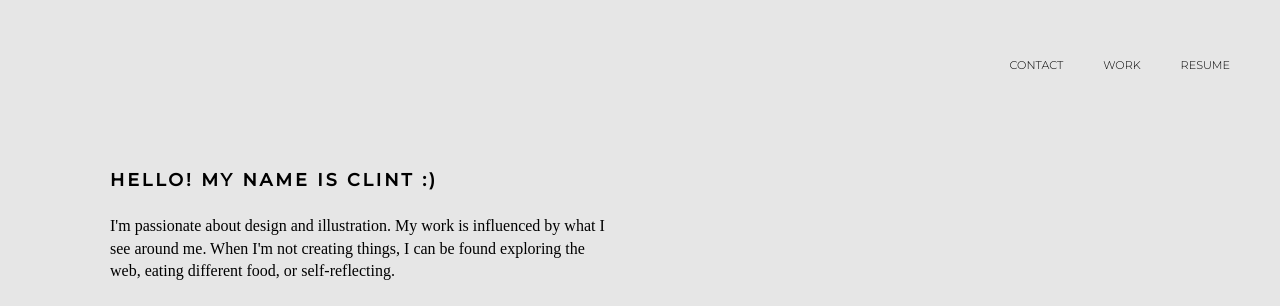
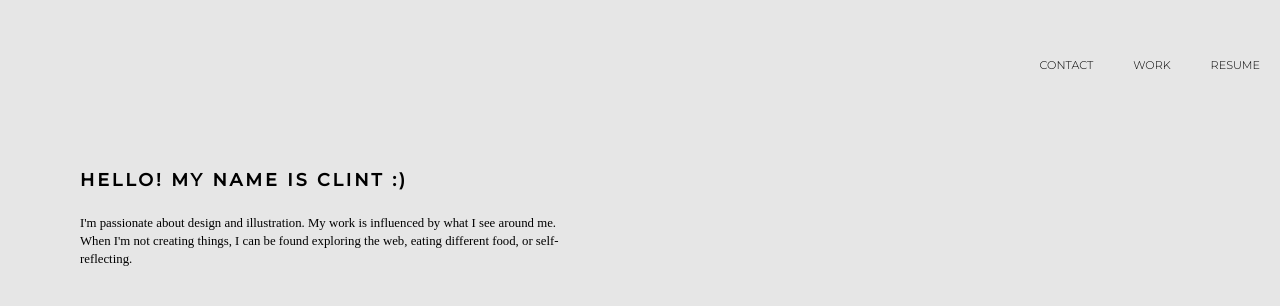
Before and after one commit to CKadera12/portfolio-website, a website: page app/index.html in a window 1280 px wide. Shown: the top 306 px of the page. Drawn offline with Linux system fonts and the light colour scheme.

Commit message:
recent updates.

```diff
--- a/app/assets/styles/base/_global.css
+++ b/app/assets/styles/base/_global.css
@@ -14,7 +14,7 @@ body {
 	}
 
 		p {
-		font-size: 1rem;
+		font-size: .8rem;
 		margin-top: 25px;
 		font-family: "tinos", sans-serif;
 		font-weight: 300;
--- /dev/null
+++ b/app/assets/styles/base/_mixins.css
@@ -0,0 +1,5 @@
+@define-mixin atSmall {
+	@media (min-width: 530px){
+		@mixin-content;
+	}
+}
--- a/app/assets/styles/modules/_intro.css
+++ b/app/assets/styles/modules/_intro.css
@@ -1,18 +1,37 @@
 .intro {
+	margin-left: auto;
+	margin-right: auto;
+
+	@mixin atSmall {
 	margin-top: 80px;
 	margin-left: 80px;
+		}
+
 	h1 {
-	text-transform: uppercase;
-	font-size: 1.1rem;
-	letter-spacing: .18rem;
+		text-transform: uppercase;
+		font-size: .9rem;
+		letter-spacing: .15rem;
+		text-align: center;
+
+		@mixin atSmall {
+		font-size: 1.1rem;
+		letter-spacing: .18rem;
+		text-align: left;
+		}
 	}
 
 	p {
-		font-size: 1rem;
+		font-size: .8rem;
 		margin-top: 25px;
 		font-family: "tinos", sans-serif;
 		font-weight: 300;
+		line-height: 1.4;
+		width: 98%;
+		text-align: center;
+
+		@mixin atSmall {
+		text-align: left;
 		width: 500px;
-		line-height: 1.4;
+		}
 	}
 }
--- a/app/assets/styles/modules/_nav.css
+++ b/app/assets/styles/modules/_nav.css
@@ -6,15 +6,28 @@
 	height: 50px;
 	background-color: $mainGrey;
 	z-index: 1;
+	text-align: center;
+
+
+	&__resume {
+		display: none;
+
+		@mixin atSmall {
+		display: inline;
+		}
+	}
 
 	li {
+	display: inline;
+	line-height: 50px;
 	padding: 0 20px;
-	display: inline;
+
+	@mixin atSmall {
 	float: right;
-	line-height: 50px;
+	}
 
-		&:hover {
-			text-decoration: underline;
-		}
+	&:hover {
+	text-decoration: underline;
+	}
 	}
 }
--- a/app/assets/styles/styles.css
+++ b/app/assets/styles/styles.css
@@ -6,6 +6,7 @@
 
 @import "base/_variables";
 @import "base/_global";
+@import "base/_mixins";
 
 @import "modules/_wrapper";
 @import "modules/_gallery";
--- a/app/index.html
+++ b/app/index.html
@@ -6,10 +6,10 @@
 <link rel="stylesheet" type="text/css" href="temp/styles/styles.css">
 </head>
 
-<body class="wrapper">
+<body>
 	<nav class="nav">
 		<ul>
-		<li><a href="./assets/pdf/resume.pdf" target="_blank">resume</a></li>
+		<li><a class="nav__resume" href="./assets/pdf/resume.pdf" target="_blank">resume</a></li>
 		<li><a href="../_______">work</a></li>
 		<li class="nav__contact"><a href="../______">contact</a></li>
 		</ul>
--- a/app/temp/styles/styles.css
+++ b/app/temp/styles/styles.css
@@ -382,7 +382,7 @@ body ul {
   list-style-type: none;
 }
 body p {
-  font-size: 1rem;
+  font-size: .8rem;
   margin-top: 25px;
   font-family: "tinos", sans-serif;
   font-weight: 300;
@@ -451,21 +451,42 @@ body p {
 	100% {opacity: .1;}
 }
 .intro {
-	margin-top: 80px;
-	margin-left: 80px;
+	margin-left: auto;
+	margin-right: auto;
+}
+@media (min-width: 530px){
+  .intro{
+    margin-top: 80px;
+    margin-left: 80px;
+  }
 }
 .intro h1 {
   text-transform: uppercase;
-  font-size: 1.1rem;
-  letter-spacing: .18rem;
+  font-size: .9rem;
+  letter-spacing: .15rem;
+  text-align: center;
+}
+@media (min-width: 530px){
+  .intro h1{
+    font-size: 1.1rem;
+    letter-spacing: .18rem;
+    text-align: left;
+  }
 }
 .intro p {
-  font-size: 1rem;
+  font-size: .8rem;
   margin-top: 25px;
   font-family: "tinos", sans-serif;
   font-weight: 300;
-  width: 500px;
   line-height: 1.4;
+  width: 98%;
+  text-align: center;
+}
+@media (min-width: 530px){
+  .intro p{
+    text-align: left;
+    width: 500px;
+  }
 }
 .nav {
 	margin-top: 40px;
@@ -475,12 +496,25 @@ body p {
 	height: 50px;
 	background-color: #e6e6e6;
 	z-index: 1;
+	text-align: center;
+}
+.nav__resume {
+  display: none;
+}
+@media (min-width: 530px){
+  .nav__resume{
+    display: inline;
+  }
 }
 .nav li {
+  display: inline;
+  line-height: 50px;
   padding: 0 20px;
-  display: inline;
-  float: right;
-  line-height: 50px;
+}
+@media (min-width: 530px){
+  .nav li{
+    float: right;
+  }
 }
 .nav li:hover {
   text-decoration: underline;
--- a/gulp/tasks/styles.js
+++ b/gulp/tasks/styles.js
@@ -3,10 +3,11 @@ postcss = require('gulp-postcss'),
 autoprefixer = require('autoprefixer'),
 cssvars = require('postcss-simple-vars'),
 nested = require('postcss-nested'),
-cssImport = require('postcss-import');
+cssImport = require('postcss-import'),
+mixins = require('postcss-mixins');
 
 gulp.task('styles', function() {
   return gulp.src('./app/assets/styles/styles.css')
-    .pipe(postcss([cssImport, cssvars, nested, autoprefixer]))
+    .pipe(postcss([cssImport, mixins, cssvars, nested, autoprefixer]))
     .pipe(gulp.dest('./app/temp/styles'));
 });
--- a/package.json
+++ b/package.json
@@ -12,6 +12,7 @@
     "gulp-postcss": "^6.3.0",
     "gulp-watch": "^4.3.11",
     "postcss-import": "^9.1.0",
+    "postcss-mixins": "^5.4.1",
     "postcss-nested": "^1.0.0",
     "postcss-simple-vars": "^3.0.0"
   }
```
